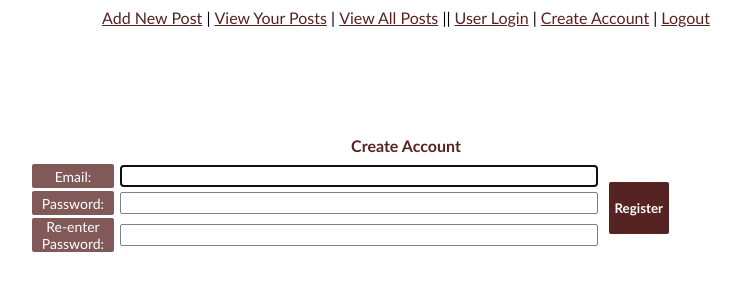
After one commit to mike256bit/blogz, a Flask app: page /signup in a window 1280 px wide. The commit adds this page. Shown: the top 300 px of the page, without its empty margins (234-973 px from the left). Run offline with Flask 2, Linux system fonts and the light colour scheme.

Commit message:
added login and signup features

```diff
--- a/main.py
+++ b/main.py
@@ -1,10 +1,10 @@
-from flask import Flask, request, redirect, render_template, flash
+from flask import Flask, request, redirect, render_template, flash, session
 from flask_sqlalchemy import SQLAlchemy
 import datetime
 
 app = Flask(__name__)
 app.config['DEBUG'] = True
-app.config['SQLALCHEMY_DATABASE_URI'] = "mysql+pymysql://build-a-blog:blogtownusa@localhost:8889/build-a-blog"
+app.config['SQLALCHEMY_DATABASE_URI'] = "mysql+pymysql://blogz:sucrose1617@localhost:8889/blogz"
 app.config['SQLALCHEMY_ECHO'] = True
 
 db = SQLAlchemy(app)
@@ -16,17 +16,118 @@ class Post(db.Model):
     db_body = db.Column(db.String(10000))
     db_date = db.Column(db.String(120))
     deleted = db.Column(db.Boolean)
+    author_id = db.Column(db.Integer, db.ForeignKey('user.id'))
 
-    def __init__(self, title, body, date):
+    def __init__(self, title, body, date, author):
         self.db_title = title
         self.db_body = body
         self.db_date = date
         self.deleted = False
+        self.author = author
 
     def __repr__(self):
         return "<Post %r>" % self.db_title
 
+class User(db.Model):
+    id = db.Column(db.Integer, primary_key=True)
+    db_email = db.Column(db.String(120), unique=True)
+    db_password = db.Column(db.String(120))
+    db_posts = db.relationship('Post', backref='author')
 
+    def __init__(self, email, password):
+        self.db_email = email
+        self.db_password = password
+
+#function to require login, prevent navigation if already logged in
+@app.before_request
+def logged_in():
+    allowed_routes = ['login', 'signup']
+    if request.endpoint not in allowed_routes and 'email' not in session:
+        flash("Login or Signup required.", "error")
+        return redirect('/login')
+
+    if request.endpoint in allowed_routes and 'email' in session:
+        flash("Already logged in!", "error")
+        return redirect("/")
+
+#function to log a user in
+@app.route("/login", methods=['POST', 'GET'])
+def login():
+
+    if request.method == 'POST':
+        login_email = request.form['user_login']
+        login_pass = request.form['user_pass']
+
+        """
+        TODO: Add a use nickname feature, if statement to check for email or nickname, filter appropriately. refer to nickname in flash message
+        """
+
+        user = User.query.filter_by(db_email=login_email).first()
+        if user and user.db_password == login_pass:
+            session['email'] = login_email
+            flash("Welcome {0}, you are logged in.".format(login_email), "greenlight")
+            return redirect("/")
+        elif not user:
+            flash("User not found.", "error")
+        else:
+            flash("Incorrect password.", "error")
+
+    return render_template('login.html')
+
+#function to validate new user input
+def validated(email, pass1, pass2):
+
+    if email == "" or pass1 == "":
+        flash("Please enter an email/password", "error")
+        return False
+
+    if "@" not in list(email) or "." not in list(email):
+        flash("Invalid email", "error")
+        return False
+
+    if len(pass1) < 4 or len(pass1) > 20:
+        flash("Password must be between 4 and 20 characters.", "error")
+        return False
+
+    if pass1 != pass2:
+        flash("Passwords do not match", "error")
+        return False
+
+    return True
+
+#function to add a new user (signup)
+@app.route("/signup", methods=['POST', 'GET'])
+def signup():
+
+    if request.method == 'POST':
+        reg_email = request.form['new_user']
+        reg_password = request.form['new_pass']
+        verify = request.form['new_pass_2']
+
+        if validated(reg_email, reg_password, verify):
+            exist_user = User.query.filter_by(db_email=reg_email).first()
+            if not exist_user:
+                user = User(reg_email, reg_password)
+                db.session.add(user)
+                db.session.commit()
+                session['email'] = reg_email
+                flash("New user account created for {0}".format(reg_email), "greenlight")
+                return redirect('/')
+            else:
+                flash("User already exists.", "error")
+
+    return render_template('signup.html')
+
+#function to logout
+@app.route('/logout')
+def logout():
+    if 'email' in session:
+        flash("User succesfully logged out.", "greenlight")
+        del session['email']
+        return redirect('/login')
+    else:
+        flash("Not logged in", "error")
+        return redirect('/')
 
 #function to retrieve the previous posts in reverse order
 def get_posts():
@@ -67,16 +168,11 @@ def new_post():
 @app.route("/add-post", methods=['GET', 'POST'])
 def add_post():
     no_error = True
+    author = User.query.filter_by(db_email=session['email']).first()
 
     if request.method == "POST":
         new_title = request.form['title']
         new_body = request.form['body']
-
-        """
-        TODO: validate incoming data
-        TODO: better error-handling with flash messages?
-
-        """
 
     if new_title == "":
         flash("Please add a title. ", "error")
@@ -87,7 +183,7 @@ def add_post():
         no_error = False
 
     if no_error:
-        new_post = Post(new_title, new_body, get_date())
+        new_post = Post(new_title, new_body, get_date(), author)
 
         db.session.add(new_post)
         db.session.commit()
@@ -106,10 +202,6 @@ def get_date():
 @app.route("/")
 def index():
 
-    """
-    TODO: Add some CSS styling
-    """
-
     return render_template('posts.html', post_list=get_posts())
 
 if __name__ == "__main__":
--- a/static/style.css
+++ b/static/style.css
@@ -29,12 +29,26 @@ h2 {
     margin: 5px;
 }
 
+/* refactor error message classes? */
+
 .error {
     color: red;
     display: block;
     width: 250px;
     margin: 10px auto 0;
     background-color:  #e2d0d0;
+    border-radius: 5px;
+    padding: 5px;
+    font-size: 12px;
+}
+
+.greenlight {
+    color: rgb(25, 109, 0);
+    text-shadow: 0 0 3px rgb(0, 255, 0, .7);
+    display: block;
+    width: 250px;
+    margin: 10px auto 0;
+    background-color:  #d3e2d0;
     border-radius: 5px;
     padding: 5px;
     font-size: 12px;
@@ -137,6 +151,8 @@ button.deleted:hover .tooltiptext {
     visibility: visible;
 }
 
+/* refactor table CSS for login and signup */
+
 table {
     /* border: 1px solid black; */
     margin: 100px auto;
@@ -188,6 +204,11 @@ td button:focus {
     background-color: rgb(87, 34, 34, .75);
 }
 
+td button.login {
+    padding: 18px 0;
+    float: left;
+}
+
 td.label {
     text-align: center;
     width: 40px;
--- a/templates/newpost.html
+++ b/templates/newpost.html
@@ -1,11 +1,6 @@
 {% extends "wrapper.html" %}
 
 {% block content %}
-
-<!-- <h1>Add a new blog post</h1> -->
-<!-- {% if error_msg %}
-<p style="color:red;">{{error_msg}}</p>
-{% endif %} -->
 
 <form action="/add-post" method="POST">
 <table>
--- a/templates/posts.html
+++ b/templates/posts.html
@@ -11,7 +11,7 @@
         </div>
         <div class="body">
             <p>{{post.db_body}}</p>
-            <p class="date">Posted at: {{post.db_date}}</p>
+            <p class="date">Posted by {{post.author_id}} at: {{post.db_date}}</p>
         </div>
         <form action="/del-post" method="POST">
             <input type="hidden" name="post_id" value="{{post.id}}">
--- /dev/null
+++ b/templates/signup.html
@@ -0,0 +1,30 @@
+{% extends "wrapper.html" %}
+
+{% block content %}
+
+<form action="/signup" method="POST">
+<table>
+    <tr>
+        <td colspan="3"><h2>Create Account</h2></td>
+    </tr>
+    <tr>
+        <td class="label">Email:</td>
+        <td><input name="new_user" type="text" value="" tabindex="1" autofocus></td>
+        <td rowspan="3">
+            <button class="login" type="submit" tabindex="4">Register</button>
+        </td>
+    </tr>
+    <tr>
+        <td class="label">Password:</td>
+        <td><input name="new_pass" type="password" tabindex="2">
+        </td>
+    </tr>
+    <tr>
+        <td class="label">Re-enter Password:</td>
+        <td><input name="new_pass_2" type="password" tabindex="3">
+        </td>
+    </tr>
+</table>
+</form>
+
+{% endblock %}
--- a/templates/singlepost.html
+++ b/templates/singlepost.html
@@ -8,7 +8,7 @@
     </div>
     <div class="body">
         <p>{{post.db_body}}</p>
-        <p class="date">Posted at: {{post.db_date}}</p>
+        <p class="date">Posted by {{post.author_id}} at: {{post.db_date}}</p>
     </div>
     <form action="/del-post" method="POST">
         <input type="hidden" name="post_id" value="{{post.id}}">
--- a/templates/wrapper.html
+++ b/templates/wrapper.html
@@ -11,7 +11,11 @@
 <body>
 
     <a href="/new-post">Add New Post</a> |
-    <a href="/">View All Posts</a><br>
+    <a href="/">View Your Posts</a> |
+    <a href="/">View All Posts</a> ||
+    <a href="/login">User Login</a> |
+    <a href="/signup">Create Account</a> |
+    <a href="/logout">Logout</a><br>
 
     {% with messages = get_flashed_messages(with_categories=True) %}
         {% for category,message in messages %}
```
Also changed, not shown: templates/login.html (added, +26 -0 lines).
